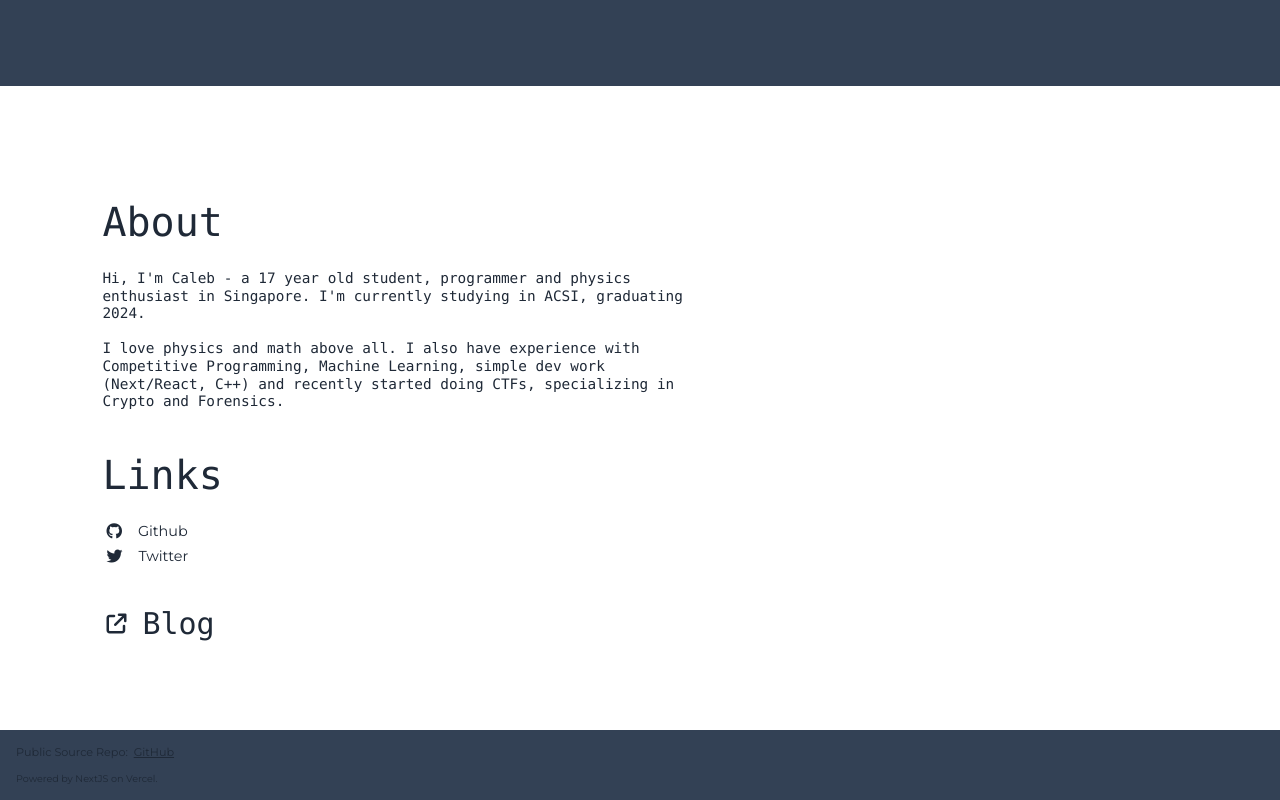
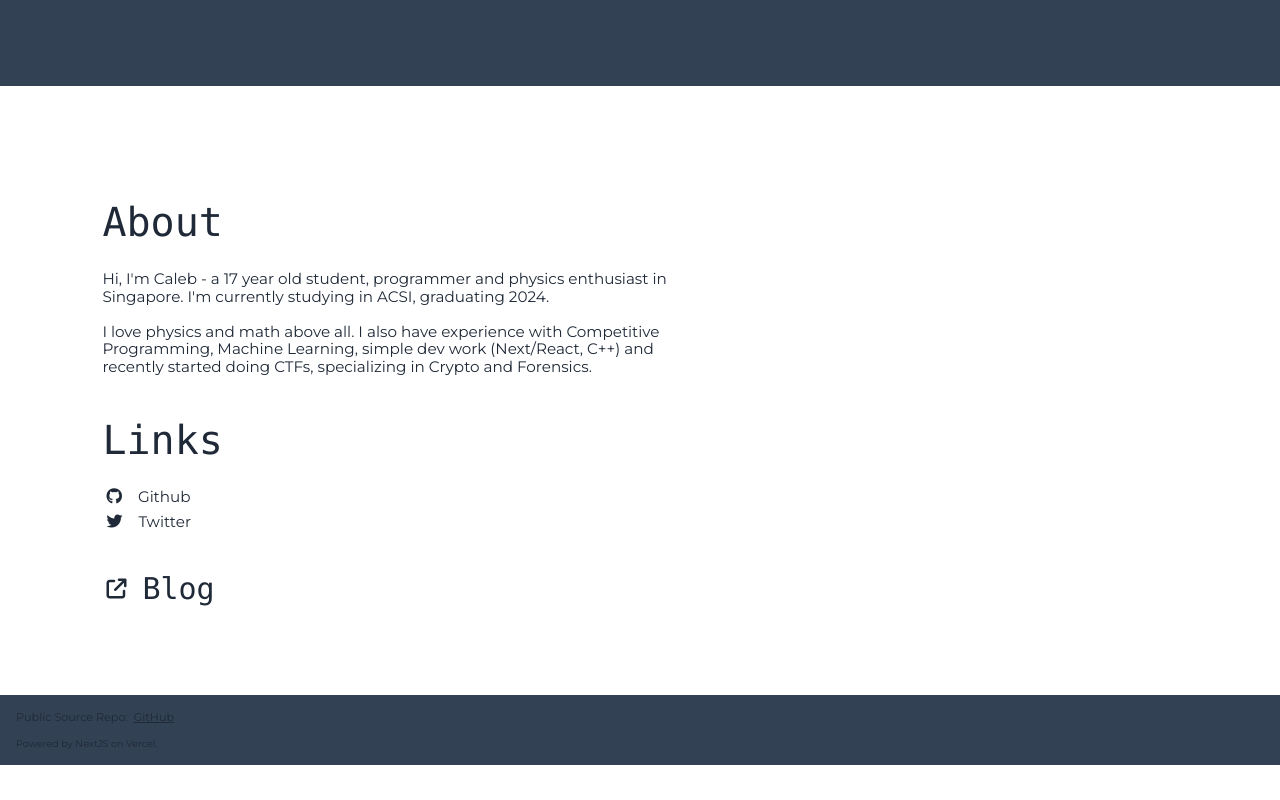
Before and after one commit to calebc2006/calebc.cc, a Next.js app: page / in a window 1280 px wide. Shown: the part 714-1514 px from the top of the page. After the commit the page ends 1479 px from the top, so only its background shows below. Built offline with nearby package versions, Linux system fonts and the light colour scheme.

Commit message:
better styling

```diff
--- a/components/HomePageBody.jsx
+++ b/components/HomePageBody.jsx
@@ -27,7 +27,7 @@ const About = () => {
         <section id='about' className="pt-[64px] translate-y-[-64px]">
             <div className="w-full px-[8%] pt-10 pb-8 relative max-w-[800px]">
                 <h1 className="font-mono mt-3 mb-7 text-4xl">About</h1>
-                <p className="font-mono text-m">
+                <p className="font-sans text-m">
                     Hi, I&apos;m Caleb - a 17 year old student, programmer and physics enthusiast in Singapore.
                     I&apos;m currently studying in ACSI, graduating 2024.<br/><br/>
                     I love physics and math above all. I also have experience with Competitive Programming, Machine Learning,
--- a/tailwind.config.js
+++ b/tailwind.config.js
@@ -15,7 +15,7 @@ module.exports = {
                 "5xl": ["4.3rem", "4.75rem"],
                 "4xl": ["2.5rem", "2.5rem"],
                 "2xl": ["1.5rem", "1.8rem"],
-                m: ["0.9rem", "1.1rem"],
+                m: ["0.95rem", "1.1rem"],
                 s: ["0.7rem", "0.85rem"],
                 sm: ["0.6rem", "0.7rem"],
             },
```
